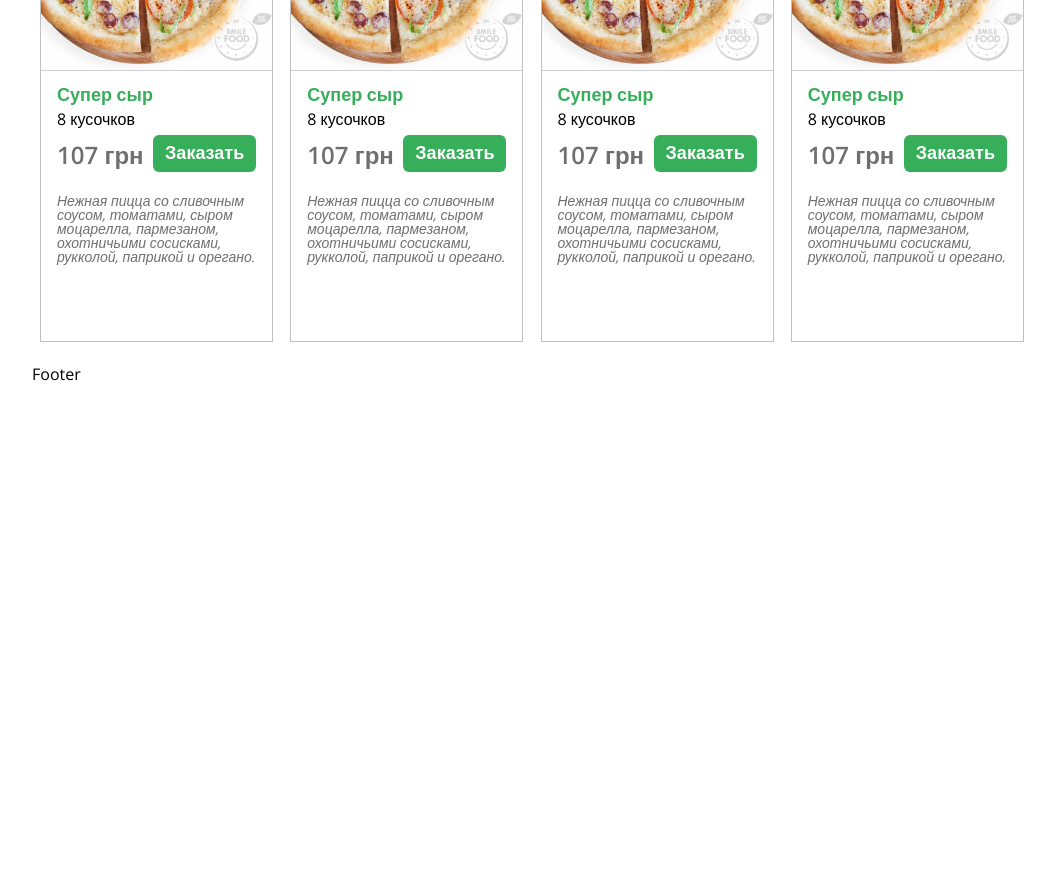
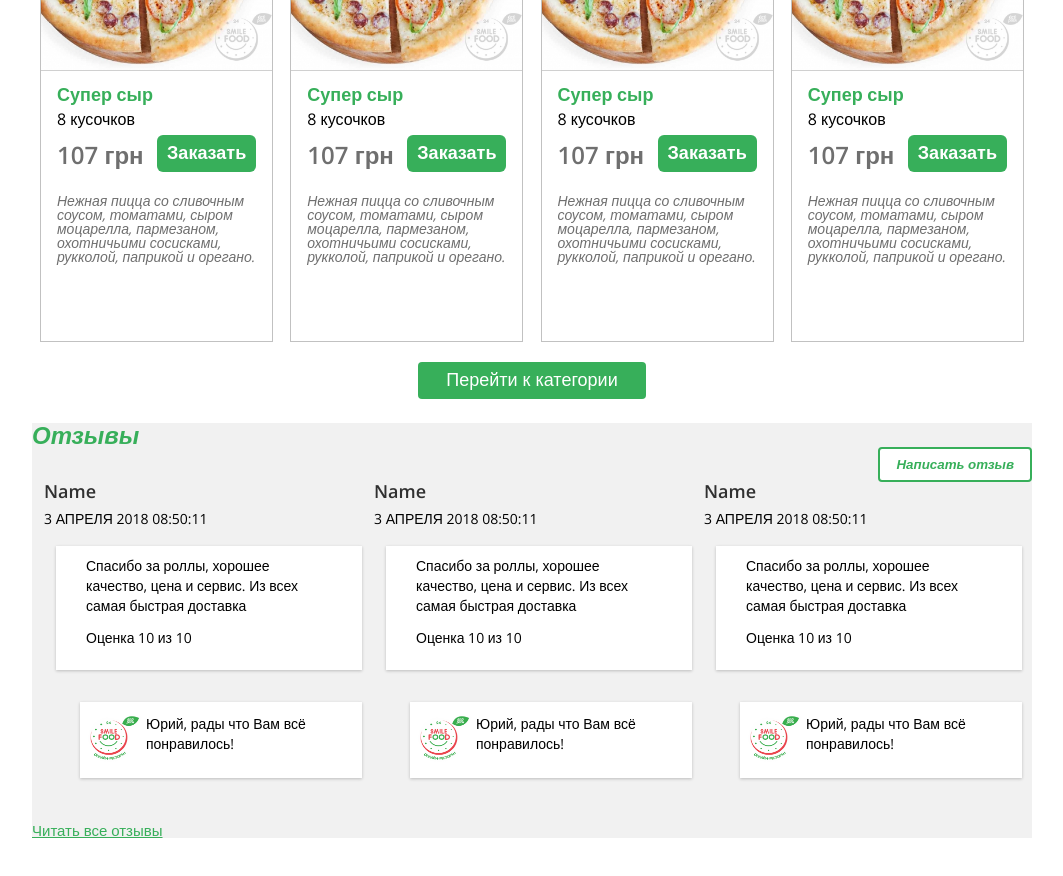
Before and after one commit to Alex-Schweiz/food-delivery-react, a React app: page / in a window 1280 px wide. Shown: the part 940-1816 px from the top of the page, without its empty margins (108-1171 px from the left). Before the commit the page ends 1325 px from the top, so only its background shows below. Built offline with nearby package versions, Linux system fonts and the light colour scheme.

Commit message:
Added Reviews Component

```diff
--- a/src/components/ChiefRecommends/Recommendation/Recommendation.css
+++ b/src/components/ChiefRecommends/Recommendation/Recommendation.css
@@ -1,5 +1,5 @@
 .Recommendation {
-    margin-top: 20px;
+    padding-top: 20px;
     margin-bottom: 20px;
 }
 
--- a/src/components/ChiefRecommends/Recommendation/TabContent/TabContent.css
+++ b/src/components/ChiefRecommends/Recommendation/TabContent/TabContent.css
@@ -2,4 +2,21 @@
     margin: 24px 8px;
     display: flex;
     justify-content: space-between;
+    flex-wrap: wrap;
 }
+
+.TabShowMore {
+    width: 100%;
+    text-align: center;
+}
+
+.TabShowMore button {
+    background-color: #37af5a;
+    color: #fff;
+    font-size: 18px;
+    margin-top: 20px;
+    padding: 8px 28px;
+    border: 0px;
+    border-radius: 4px;
+    cursor: pointer;
+}
--- a/src/components/ChiefRecommends/Recommendation/TabContent/TabContent.js
+++ b/src/components/ChiefRecommends/Recommendation/TabContent/TabContent.js
@@ -9,6 +9,9 @@ const tabContent = (props) => (
     <DishCard />
     <DishCard />
     <DishCard />
+    <div className={classes.TabShowMore}>
+      <button>Перейти к категории</button>
+    </div>
   </div>
 );
 
--- a/src/components/DishCard/DishCard.css
+++ b/src/components/DishCard/DishCard.css
@@ -11,6 +11,7 @@
 
 .DishCard img {
     width: 100%;
+    cursor: pointer;
     border-bottom: 1px solid rgba(100,100,100,0.3);
 }
 
@@ -18,6 +19,11 @@
     color: #37af5a;
     font-weight: 600;
     font-size: 18px;
+    cursor: pointer;
+}
+
+.DishTitle:hover {
+    text-decoration: underline;
 }
 
 .DishInfo {
@@ -51,7 +57,7 @@
 .DishAction button {
     float: right;
     background-color: #37af5a;
-    padding: 8px 12px;
+    padding: 8px 10px;
     font-size: 18px;
     color: #fff;
     border-radius: 6px;
--- a/src/components/Layout/Layout.js
+++ b/src/components/Layout/Layout.js
@@ -5,6 +5,7 @@ import Header from '../Header/Header';
 import RedMenu from '../RedMenu/RedMenu';
 import SliderShow from '../SliderShow/SliderShow';
 import Recommendation from '../ChiefRecommends/Recommendation/Recommendation';
+import ReviewsHome from '../ReviewsHome/ReviewsHome';
 
 const layout = () => (
   <Aux>
@@ -13,6 +14,7 @@ const layout = () => (
     <SliderShow />
     <main>
       <Recommendation />
+      <ReviewsHome />
     </main>
     <div>Footer</div>
   </Aux>
--- /dev/null
+++ b/src/components/ReviewsHome/ReviewsHome.css
@@ -0,0 +1,43 @@
+.ReviewsHome {
+    margin-top: 8px;
+    margin-bottom: 800px;
+    background-color: #f1f1f1;
+}
+
+.ReviewsHome > div {
+    width: 100%;
+}
+
+.ReviewsHome h2 {
+    color: #37af5a;
+    font-weight: 600;
+    font-style: italic;
+    font-size: 24px;
+}
+
+.ReviewsHome button {
+    float: right;
+    background-color: #fff;
+    font-weight: 600;
+    font-style: italic;
+    color: #37af5a;
+    padding: 8px 16px;
+    border: 2px solid #37af5a;
+    border-radius: 4px;
+    transition: .5s;
+    cursor: pointer;
+}
+
+.ReviewsHome button:hover {
+    background-color: #37af5a;
+    color: #fff;
+}
+
+.ReadAll a {
+    color: #37af5a;
+    font-size: 15px;
+}
+
+.ReadAll a:hover {
+    text-decoration: none;
+}
--- /dev/null
+++ b/src/components/ReviewsHome/ReviewsHome.js
@@ -0,0 +1,19 @@
+import React from 'react';
+
+import classes from './ReviewsHome.css';
+import ReviewsHomeContainer from './ReviewsHomeContainer/ReviewsHomeContainer';
+
+const reviewsHome = () => (
+  <div className={classes.ReviewsHome}>
+    <div>
+      <h2>Отзывы</h2>
+      <button>Написать отзыв</button>
+    </div>
+    <ReviewsHomeContainer />
+    <div className={classes.ReadAll}>
+      <a href="/">Читать все отзывы</a>
+    </div>
+  </div>
+);
+
+export default reviewsHome;
--- /dev/null
+++ b/src/components/ReviewsHome/ReviewsHomeContainer/ReviewItem/ReviewItem.css
@@ -0,0 +1,37 @@
+.ReviewItem {
+    width: 33%;
+}
+
+.ReviewItem h3 {
+    font-weight: 600;
+    font-size: 18px;
+    margin-bottom: 12px;
+    color: rgb(48,48,48);
+}
+
+.ReviewItem blockquote {
+    margin: 20px 12px;
+    padding: 10px 30px;
+    background-color: #fff;
+    line-height: 20px;
+    box-shadow: 0 1px 3px rgba(0,0,0,.22);
+}
+
+.ReviewItem p {
+    font-size: 14px;
+    margin-bottom: 12px;
+}
+
+.ReviewAnswer {
+    margin: 32px 0 32px 24px;
+}
+
+.ReviewAnswer blockquote {
+    padding: 12px 8px;
+}
+
+.ReviewAnswer img{
+    display: inline-block;
+    float: left;
+    padding-right: 4px;
+}
--- /dev/null
+++ b/src/components/ReviewsHome/ReviewsHomeContainer/ReviewItem/ReviewItem.js
@@ -0,0 +1,24 @@
+import React from 'react';
+
+import classes from './ReviewItem.css';
+
+const reviewItem = (props) => (
+  <div className={classes.ReviewItem}>
+    <h3>Name</h3>
+    <p>3 АПРЕЛЯ 2018 08:50:11</p>
+    <blockquote>
+      <p>
+        Спасибо за роллы, хорошее качество, цена и сервис. Из всех самая быстрая доставка
+      </p>
+      <p>Оценка 10 из 10</p>
+    </blockquote>
+    <div className={classes.ReviewAnswer}>
+      <blockquote>
+        <img src="/img/logo3.png" alt="03" width="54px" height="48px"/>
+        <p>Юрий, рады что Вам всё понравилось!</p>
+      </blockquote>
+    </div>
+  </div>
+);
+
+export default reviewItem;
--- /dev/null
+++ b/src/components/ReviewsHome/ReviewsHomeContainer/ReviewsHomeContainer.css
@@ -0,0 +1,4 @@
+.ReviewsHomeContainer {
+    margin: 12px;
+    display: flex;
+}
--- /dev/null
+++ b/src/components/ReviewsHome/ReviewsHomeContainer/ReviewsHomeContainer.js
@@ -0,0 +1,14 @@
+import React from 'react';
+
+import classes from './ReviewsHomeContainer.css';
+import ReviewItem from './ReviewItem/ReviewItem';
+
+const reviewsHomeContainer = (props) => (
+  <div className={classes.ReviewsHomeContainer}>
+    <ReviewItem />
+    <ReviewItem />
+    <ReviewItem />
+  </div>
+);
+
+export default reviewsHomeContainer;
```
